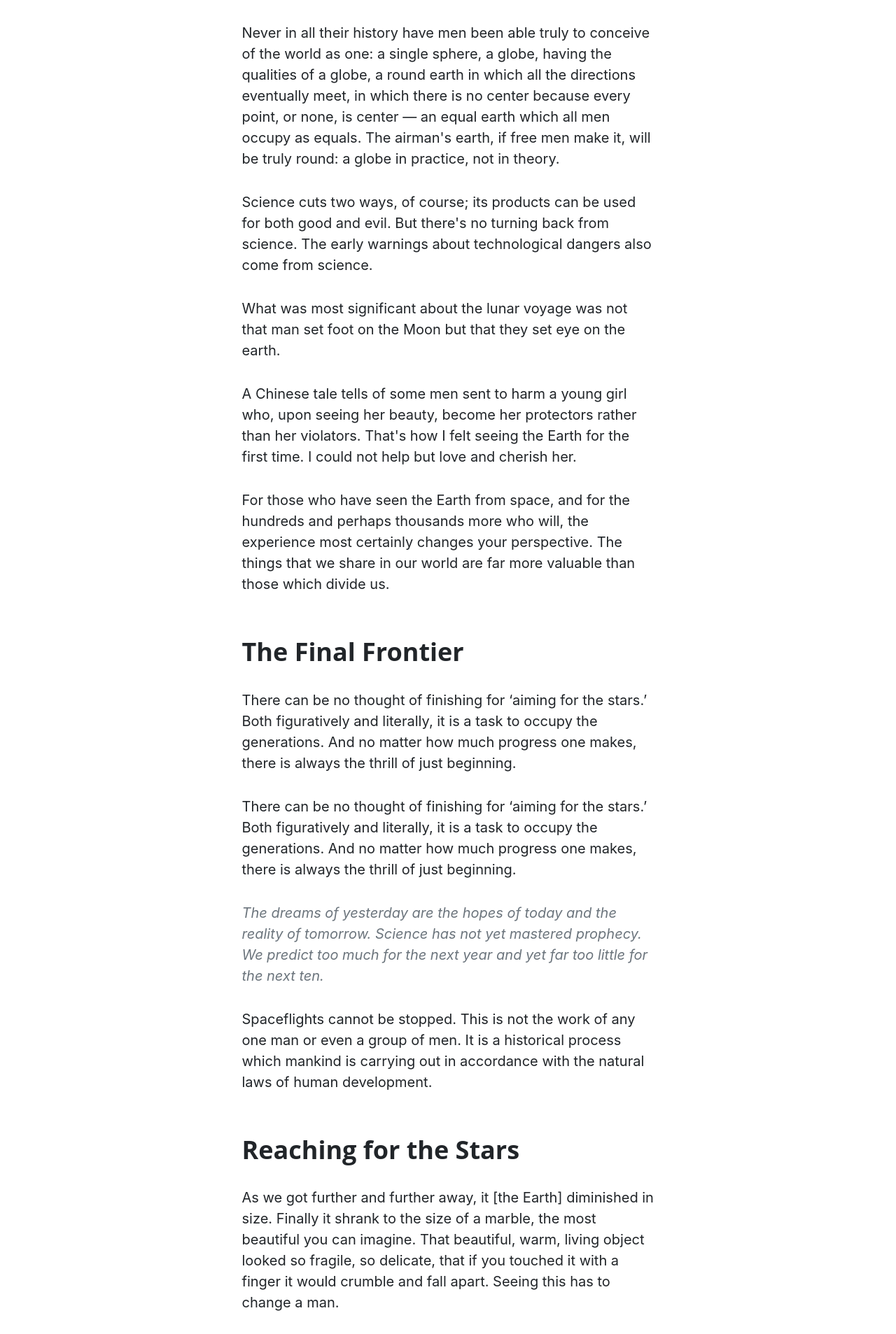
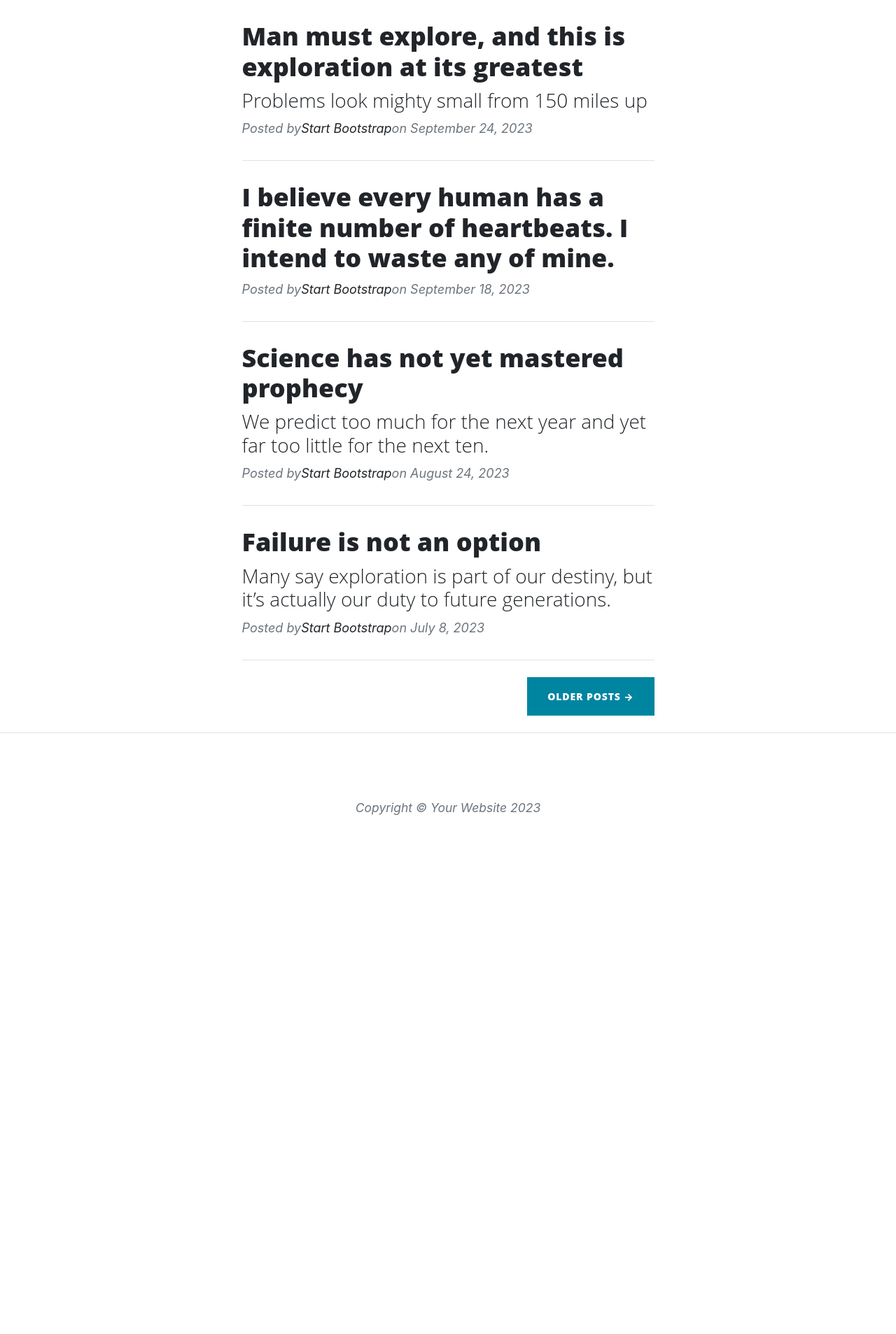
Before and after one commit to Shen880421/reactclass, a Next.js app: page /post in a window 1280 px wide. Shown: the part 580-2487 px from the top of the page at 70% size. After the commit the page ends 1796 px from the top, so only its background shows below. Built offline with nearby package versions, Linux system fonts and the light colour scheme.

Commit message:
refactor(HomePage): remove Hero component and redirect to /post

```diff
--- a/src/app/post/page.jsx
+++ b/src/app/post/page.jsx
@@ -2,111 +2,80 @@ import Hero from "@/components/Hero";
 const PostPage = () => {
   return (
     <>
-      <Hero title="Post Me" img="post-bg" />
-      <article className="mb-4">
-        <div className="container px-4 px-lg-5">
-          <div className="row gx-4 gx-lg-5 justify-content-center">
-            <div className="col-md-10 col-lg-8 col-xl-7">
-              <p>
-                Never in all their history have men been able truly to conceive
-                of the world as one: a single sphere, a globe, having the
-                qualities of a globe, a round earth in which all the directions
-                eventually meet, in which there is no center because every
-                point, or none, is center — an equal earth which all men occupy
-                as equals. The airman's earth, if free men make it, will be
-                truly round: a globe in practice, not in theory.
+      <Hero title="Clean Blog" img="home-bg" />
+      <div className="container px-4 px-lg-5">
+        <div className="row gx-4 gx-lg-5 justify-content-center">
+          <div className="col-md-10 col-lg-8 col-xl-7">
+            <div className="post-preview">
+              <a href="post.html">
+                <h2 className="post-title">
+                  Man must explore, and this is exploration at its greatest
+                </h2>
+                <h3 className="post-subtitle">
+                  Problems look mighty small from 150 miles up
+                </h3>
+              </a>
+              <p className="post-meta">
+                Posted by
+                <a href="#!">Start Bootstrap</a>
+                on September 24, 2023
               </p>
-              <p>
-                Science cuts two ways, of course; its products can be used for
-                both good and evil. But there's no turning back from science.
-                The early warnings about technological dangers also come from
-                science.
+            </div>
+            <hr className="my-4" />
+            <div className="post-preview">
+              <a href="post.html">
+                <h2 className="post-title">
+                  I believe every human has a finite number of heartbeats. I
+                  intend to waste any of mine.
+                </h2>
+              </a>
+              <p className="post-meta">
+                Posted by
+                <a href="#!">Start Bootstrap</a>
+                on September 18, 2023
               </p>
-              <p>
-                What was most significant about the lunar voyage was not that
-                man set foot on the Moon but that they set eye on the earth.
+            </div>
+            <hr className="my-4" />
+            <div className="post-preview">
+              <a href="post.html">
+                <h2 className="post-title">
+                  Science has not yet mastered prophecy
+                </h2>
+                <h3 className="post-subtitle">
+                  We predict too much for the next year and yet far too little
+                  for the next ten.
+                </h3>
+              </a>
+              <p className="post-meta">
+                Posted by
+                <a href="#!">Start Bootstrap</a>
+                on August 24, 2023
               </p>
-              <p>
-                A Chinese tale tells of some men sent to harm a young girl who,
-                upon seeing her beauty, become her protectors rather than her
-                violators. That's how I felt seeing the Earth for the first
-                time. I could not help but love and cherish her.
+            </div>
+            <hr className="my-4" />
+            <div className="post-preview">
+              <a href="post.html">
+                <h2 className="post-title">Failure is not an option</h2>
+                <h3 className="post-subtitle">
+                  Many say exploration is part of our destiny, but it’s actually
+                  our duty to future generations.
+                </h3>
+              </a>
+              <p className="post-meta">
+                Posted by
+                <a href="#!">Start Bootstrap</a>
+                on July 8, 2023
               </p>
-              <p>
-                For those who have seen the Earth from space, and for the
-                hundreds and perhaps thousands more who will, the experience
-                most certainly changes your perspective. The things that we
-                share in our world are far more valuable than those which divide
-                us.
-              </p>
-              <h2 className="section-heading">The Final Frontier</h2>
-              <p>
-                There can be no thought of finishing for ‘aiming for the stars.’
-                Both figuratively and literally, it is a task to occupy the
-                generations. And no matter how much progress one makes, there is
-                always the thrill of just beginning.
-              </p>
-              <p>
-                There can be no thought of finishing for ‘aiming for the stars.’
-                Both figuratively and literally, it is a task to occupy the
-                generations. And no matter how much progress one makes, there is
-                always the thrill of just beginning.
-              </p>
-              <blockquote className="blockquote">
-                The dreams of yesterday are the hopes of today and the reality
-                of tomorrow. Science has not yet mastered prophecy. We predict
-                too much for the next year and yet far too little for the next
-                ten.
-              </blockquote>
-              <p>
-                Spaceflights cannot be stopped. This is not the work of any one
-                man or even a group of men. It is a historical process which
-                mankind is carrying out in accordance with the natural laws of
-                human development.
-              </p>
-              <h2 className="section-heading">Reaching for the Stars</h2>
-              <p>
-                As we got further and further away, it [the Earth] diminished in
-                size. Finally it shrank to the size of a marble, the most
-                beautiful you can imagine. That beautiful, warm, living object
-                looked so fragile, so delicate, that if you touched it with a
-                finger it would crumble and fall apart. Seeing this has to
-                change a man.
-              </p>
-              <a href="#!">
-                <img
-                  className="img-fluid"
-                  src="/img/post-sample-image.jpg"
-                  alt="..."
-                />
+            </div>
+            <hr className="my-4" />
+            <div className="d-flex justify-content-end mb-4">
+              <a className="btn btn-primary text-uppercase" href="#!">
+                Older Posts →
               </a>
-              <span className="caption text-muted">
-                To go places and do things that have never been done before –
-                that’s what living is all about.
-              </span>
-              <p>
-                Space, the final frontier. These are the voyages of the Starship
-                Enterprise. Its five-year mission: to explore strange new
-                worlds, to seek out new life and new civilizations, to boldly go
-                where no man has gone before.
-              </p>
-              <p>
-                As I stand out here in the wonders of the unknown at Hadley, I
-                sort of realize there’s a fundamental truth to our nature, Man
-                must explore, and this is exploration at its greatest.
-              </p>
-              <p>
-                Placeholder text by
-                <a href="http://spaceipsum.com/">Space Ipsum</a>
-                &middot; Images by
-                <a href="https://www.flickr.com/photos/nasacommons/">
-                  NASA on The Commons
-                </a>
-              </p>
             </div>
           </div>
         </div>
-      </article>
+      </div>
     </>
   );
 };
```
Also changed, not shown: src/app/page.js (+2 -82 lines).
